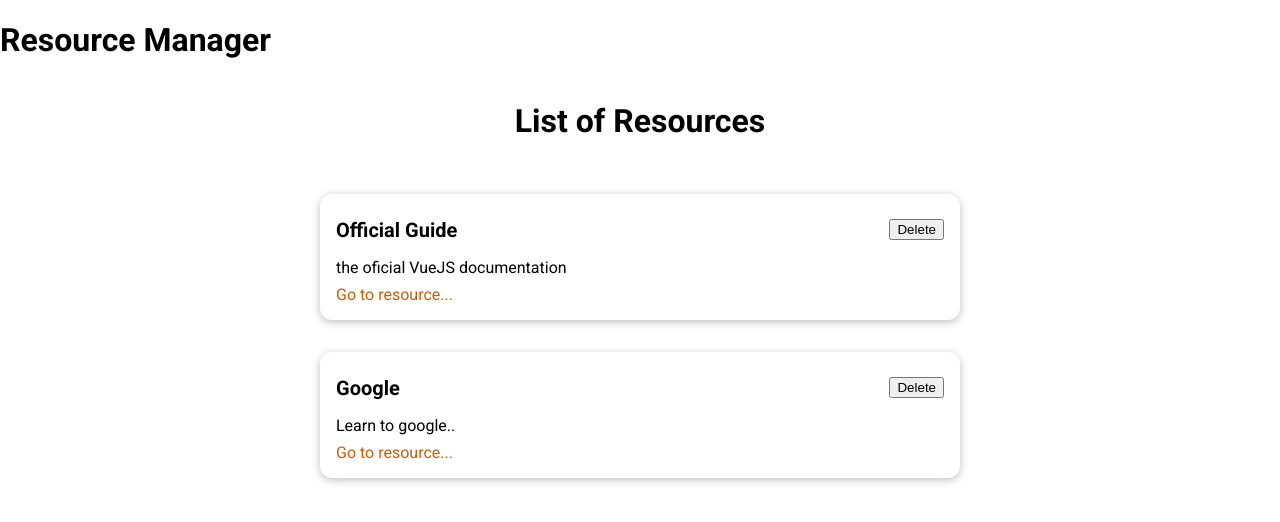
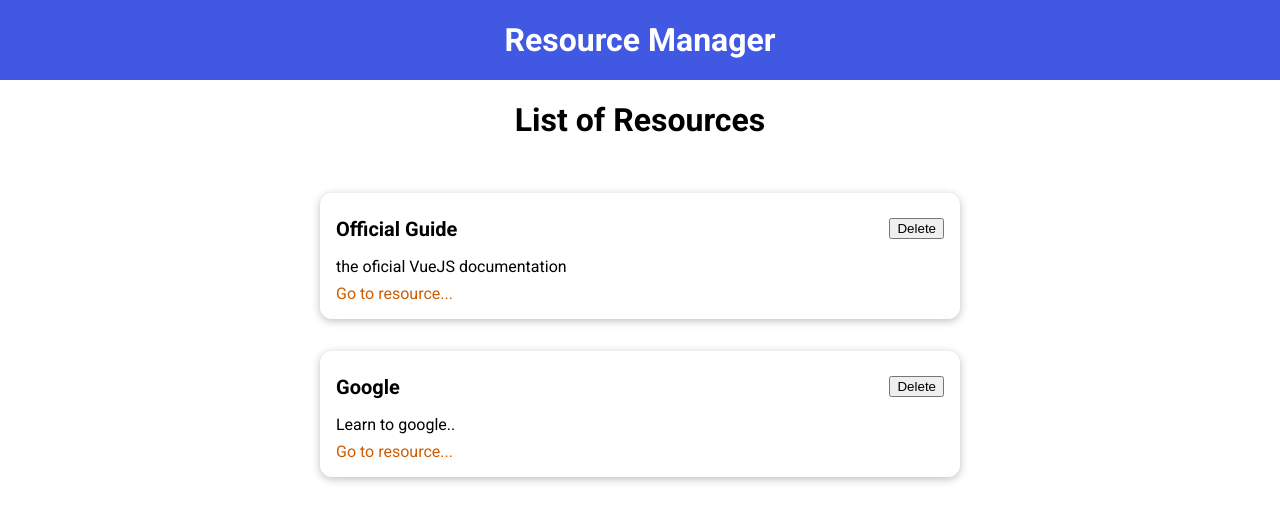
Before and after one commit to yeisson-venencia/resource-list, a Vue app in the folder client/: page / in a window 1280 px wide. Shown: the top 522 px of the page. Built offline with nearby package versions, Linux system fonts and the light colour scheme.

Commit message:
p02/header: Adding styles to the header

```diff
--- a/client/src/components/layouts/TheHeader.vue
+++ b/client/src/components/layouts/TheHeader.vue
@@ -11,3 +11,19 @@
   }
 };
 </script>
+
+<style scoped>
+header {
+  width: 100%;
+  height: 5rem;
+  background-color: #4159e2;
+  display: flex;
+  justify-content: center;
+  align-items: center;
+}
+
+header h1 {
+  color: white;
+  margin: 0;
+}
+</style>
```
